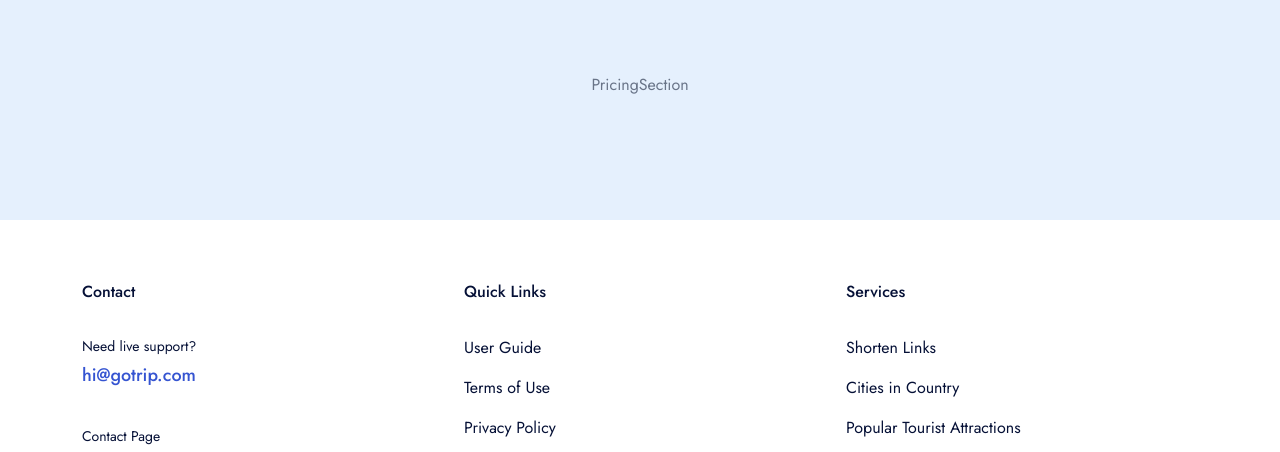
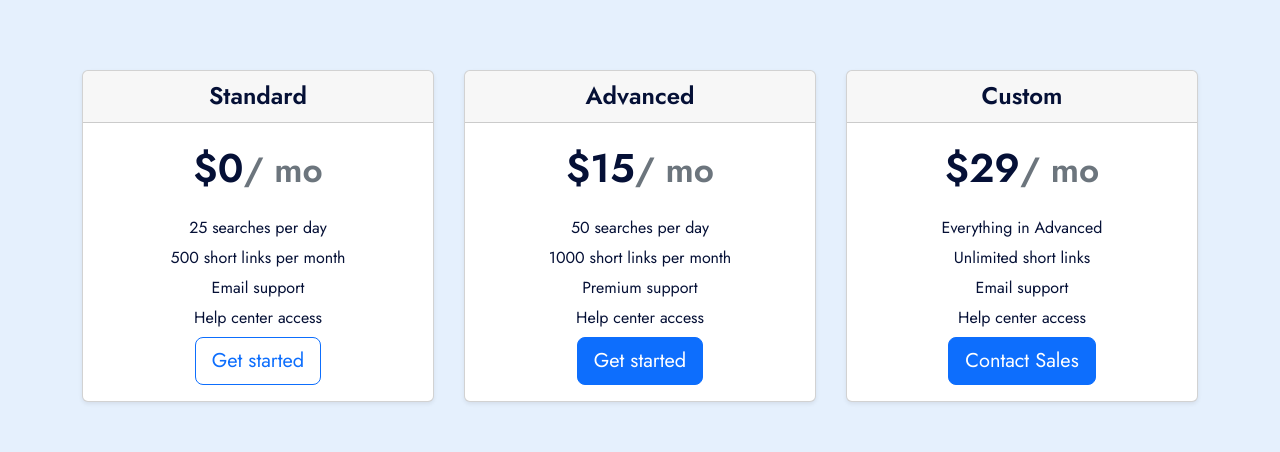
Before and after one commit to Portia210/hotels_website, a Next.js app: page /en/pricing in a window 1280 px wide. Shown: the part 140-592 px from the top of the page. Built offline with nearby package versions, Linux system fonts and the light colour scheme; no server answers.

Commit message:
add pricing page

```diff
--- a/app/[locale]/(others)/pricing/page.jsx
+++ b/app/[locale]/(others)/pricing/page.jsx
@@ -22,8 +22,10 @@ const ShortenLink = () => {
 
       <section className="layout-pt-lg layout-pb-lg bg-blue-2">
         <div className="container">
-          <div className="d-flex justify-content-center">
-            <PricingSection />
+          <div className="row">
+            <div className="col-12">
+              <PricingSection />
+            </div>
           </div>
         </div>
       </section>
--- a/components/pricing/PricingSection.jsx
+++ b/components/pricing/PricingSection.jsx
@@ -1,7 +1,51 @@
-export default function PricingSection() {
+import React from 'react';
+import { planContents } from './plans';
+
+const Plan = props => {
   return (
-    <>
-      <p>PricingSection</p>
-    </>
+    <div className="card shadow-sm">
+      <div className="card-header">
+        <h4 className="my-0 font-weight-normal">{props.header}</h4>
+      </div>
+      <div className="card-body">
+        <h1 className="card-title pricing-card-title">
+          {`$${props.price}`}
+          <small className="text-muted">/ mo</small>
+        </h1>
+        <ul className="list-unstyled mt-3 mb-4">
+          {props.features.map((feature, i) => (
+            <li key={i}>{feature}</li>
+          ))}
+        </ul>
+        <button
+          className={`btn btn-lg btn-block ${
+            props.outline ? 'btn-outline-primary' : 'btn-primary'
+          }`}
+          type="button"
+        >
+          {props.buttonLabel}
+        </button>
+      </div>
+    </div>
   );
-}
+};
+
+const Plans = () => {
+  const plans = planContents.map((obj, i) => {
+    return (
+      <div key={obj.header} className="col-sm-6 col-md-4">
+        <Plan
+          header={obj.header}
+          price={obj.price}
+          features={obj.features}
+          buttonLabel={obj.buttonLabel}
+          outline={obj.outline}
+        />
+      </div>
+    );
+  });
+
+  return <div className="row text-center gx-5">{plans}</div>;
+};
+
+export default Plans;
--- /dev/null
+++ b/components/pricing/plans.js
@@ -0,0 +1,38 @@
+export const planContents = [
+  {
+    header: 'Standard',
+    price: 0,
+    features: [
+      '25 searches per day',
+      '500 short links per month',
+      'Email support',
+      'Help center access',
+    ],
+    buttonLabel: 'Get started',
+    outline: true,
+  },
+  {
+    header: 'Advanced',
+    price: 15,
+    features: [
+      '50 searches per day',
+      '1000 short links per month',
+      'Premium support',
+      'Help center access',
+    ],
+    buttonLabel: 'Get started',
+    outline: false,
+  },
+  {
+    header: 'Custom',
+    price: 29,
+    features: [
+      'Everything in Advanced',
+      'Unlimited short links',
+      'Email support',
+      'Help center access',
+    ],
+    buttonLabel: 'Contact Sales',
+    outline: false,
+  },
+];
--- a/package.json
+++ b/package.json
@@ -40,6 +40,7 @@
     "react-multi-date-picker": "^4.3.2",
     "react-parallax": "^3.5.1",
     "react-photoswipe-gallery": "^2.2.7",
+    "react-pricing-table": "^0.3.0",
     "react-pro-sidebar": "^1.1.0-alpha.1",
     "react-redux": "^8.1.3",
     "react-select-country-list": "^2.2.3",
```
Also changed, not shown: 1 other file (tests, documents, lock files or other folders).
